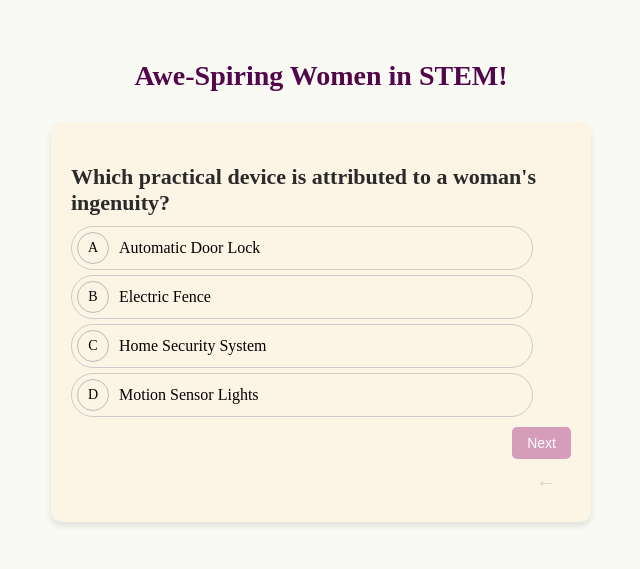
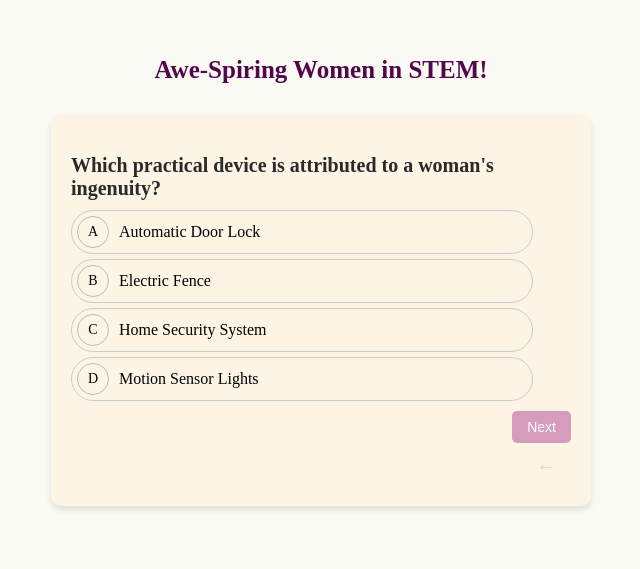
Before and after one commit to sheshayani007/women-s_day_quick_quiz, a Next.js app: page / in a window 1280 px wide. Shown: the part 119-688 px from the top of the page, without its empty margins (319-959 px from the left). Built offline with nearby package versions, Linux system fonts and the light colour scheme.

Commit message:
Alignment & smoothness fixes

```diff
--- a/pages/index.js
+++ b/pages/index.js
@@ -114,7 +114,7 @@ export default function Quiz() {
                  <p style={styles.storyTitle}>{currentQuestion.short_story.split('\n\n')[0]}</p>
                   <p style={styles.storyText}> {currentQuestion.short_story.split('\n\n')[1]}</p>
                 </div>
-              </div>
+                </div>
             )}
 
             <button
@@ -184,7 +184,7 @@ const styles = {
     display: 'flex',
     justifyContent: 'center',
     alignItems: 'center',
-    height: '100vh',
+    height: '98vh',
     flexDirection: 'column',
     backgroundColor: '#FAFAF5',
     animation: 'fadeIn 0.5s forwards',
@@ -198,6 +198,7 @@ const styles = {
     textAlign: 'left',
     maxWidth: '500px',
     width: '70%',
+    height: 'auto',
     overflow: 'auto',
     scrollbarWidth: 'none',
     marginTop: '20px',
@@ -206,14 +207,15 @@ const styles = {
 
   },
   quizTitle: {
+    alignment: 'center',
     color: '#51074a',
-    fontSize: '28px',
+    fontSize: '25px',
     fontWeight: 'bold',
     marginBottom: '10px',
     fontFamily: "'Cormorant Garamond', serif",
   },
   question: {
-    fontSize: '22px',
+    fontSize: '20px',
     fontWeight: 'bold',
     marginBottom: '10px',
     color: '#2a2a2a',
@@ -240,12 +242,13 @@ const styles = {
     border: '1px solid #bbb',
     fontSize: '14px',
     backgroundColor: 'transparent',
-    transition: "all 0.3s ease",
+    transition: "ease-in-out 0.3s",
 
   },
   answerSection: {
     marginTop: '10px',
-    animation: 'fadeIn 0.7s forwards',
+    animation: 'fadeIn 1.0s forwards',
+    transition: 'ease-in-out 0.5s',
     textAlign: 'left',
   },
   correctAnswer: {
@@ -284,7 +287,8 @@ const styles = {
     marginRight: '10px',
     marginBottom: '10px',
     marginTop: '11px',
-    animation: 'fadeIn 1.1s forwards',
+    animation: 'fadeIn 0.9s forwards',
+    transition: 'all 0.5s ease',
     borderRadius: "5px",    // Rounded corners for aesthetics
     display: "block",
     margin: "0 auto 10px",
@@ -297,7 +301,8 @@ const styles = {
     marginTop: '10px',
     marginLeft: '10px',
     marginRight: '10px',
-    animation: 'fadeIn 1.6s forwards'
+    animation: 'fadeIn 1.6s forwards',
+    transition: 'ease-in-out 0.5s',
   },
   storyTitle: {
     fontSize: '15px',
```
